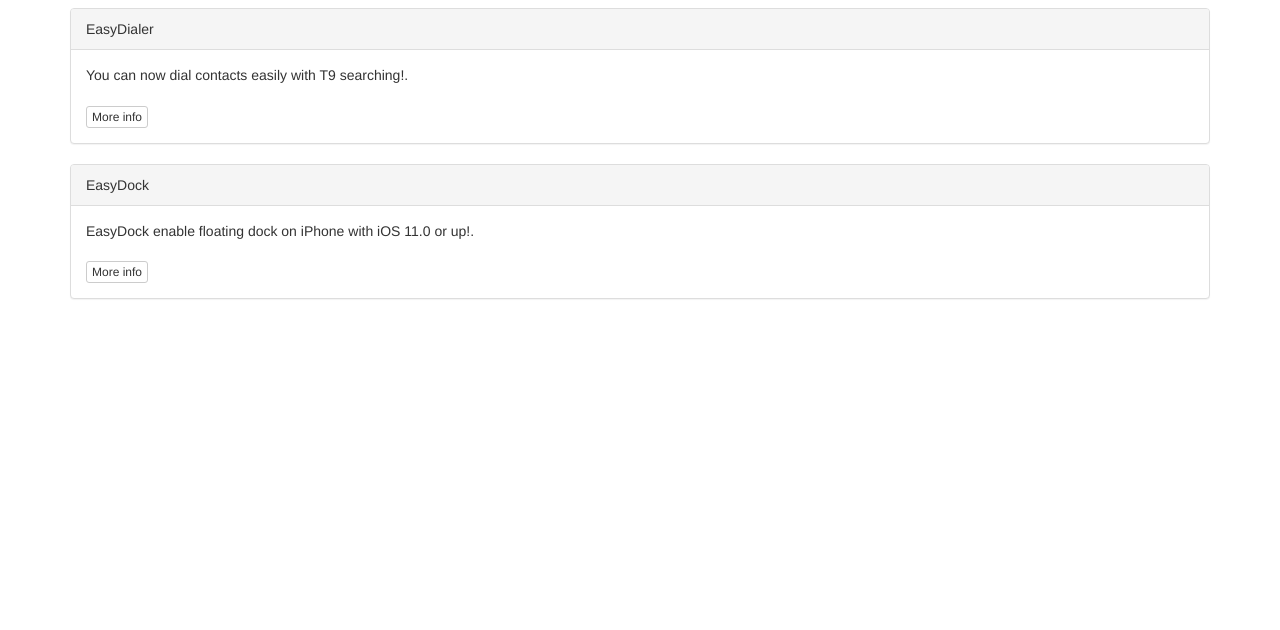
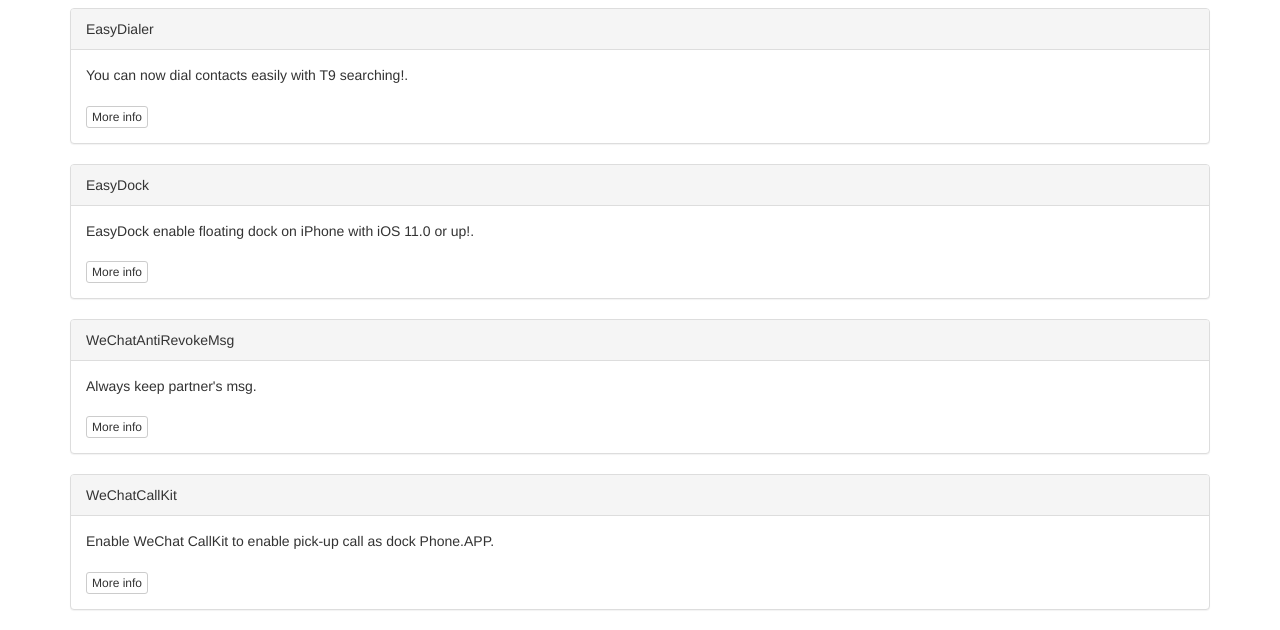
Before and after one commit to TweakiOS/tweakios.github.io, a plain HTML site: page index.html in a window 1280 px wide. Shown: the part 296-926 px from the top of the page. Before the commit the page ends 800 px from the top, so only its background shows below. Drawn offline with nearby package versions, Linux system fonts and the light colour scheme.

Commit message:
Update index.html

```diff
--- a/index.html
+++ b/index.html
@@ -40,6 +40,23 @@
 		<a class="btn btn-xs btn-default" href="depictions/?p=com.tweakios.easydock">More info</a>
 	  </div>
 	</div>
+
+	<div class="panel panel-default">
+	  <div class="panel-heading">WeChatAntiRevokeMsg</div>
+	  <div class="panel-body">
+		Always keep partner's msg.<br /><br />
+		<a class="btn btn-xs btn-default" href="depictions/?p=com.tweakios.wechatantirevokemsg">More info</a>
+	  </div>
+	</div>
+
+	<div class="panel panel-default">
+	  <div class="panel-heading">WeChatCallKit</div>
+	  <div class="panel-body">
+		Enable WeChat CallKit to enable pick-up call as dock Phone.APP.<br /><br />
+		<a class="btn btn-xs btn-default" href="depictions/?p=com.tweakios.wechatcallkit">More info</a>
+	  </div>
+	</div>
+
 </div>
 
 </body>
```
